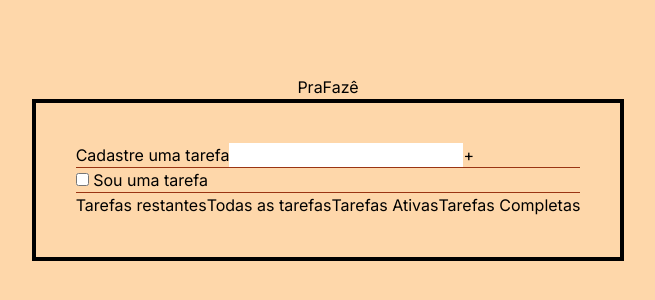
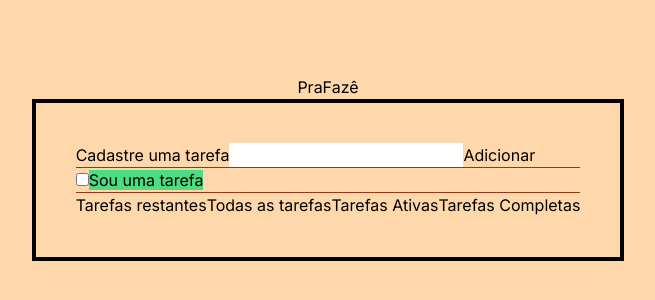
Before and after one commit to Silva015/pra-faze, a Next.js app: page / in a window 1280 px wide. Shown: the part 232-532 px from the top of the page, without its empty margins (312-967 px from the left). Built offline with nearby package versions, Linux system fonts and the light colour scheme.

Commit message:
tudo funcional sem filtros

```diff
--- a/src/app/page.tsx
+++ b/src/app/page.tsx
@@ -1,16 +1,76 @@
+"use client";
+import { useEffect, useState } from "react";
+
+interface Tarefa {
+  id: string;
+  nome: string;
+  status: boolean;
+}
+
 export default function Home() {
+  const [tarefaParaAdicionar, setTarefaParaAdicionar] = useState("");
+
+  const [tarefas, setTarefas] = useState([
+    { id: "0", nome: "Sou uma tarefa", status: false },
+  ]);
+
+  const [tarefasConcluidas, setTarefasConcluidas] = useState<Tarefa[]>([]);
+
+  const handleClick = (id: string, nome: string) => {
+    setTarefas([...tarefas, { id: id, nome: nome, status: false }]);
+  };
+
+  const handleChange = (event: any) => {
+    setTarefaParaAdicionar(event.target.value);
+  };
+
+  // make useEffect hook
+  useEffect(() => {
+    console.log(tarefasConcluidas);
+  }, [tarefasConcluidas]);
+
   return (
     <div className="h-screen flex items-center justify-center flex-col">
       <h1>PraFazê </h1> {/* colocar ícone depois */}
       <div className="p-10 border-4 border-black divide-y divide-orange-800">
         <div>
           <label htmlFor="-1"> Cadastre uma tarefa</label>
-          <input type="text" name="Cadastre uma tarefa" id="-1" />
-          <button>+</button>
+          <input type="text" onChange={handleChange} id="-1" />
+          <button
+            onClick={() =>
+              handleClick(
+                (parseInt(tarefas[tarefas.length - 1].id) + 1).toString(),
+                tarefaParaAdicionar
+              )
+            }
+          >
+            Adicionar
+          </button>
         </div>
         <div>
-          <input type="checkbox" name="Sou uma tarefa" id="0" />
-          <label htmlFor="0"> Sou uma tarefa</label>
+          <ul>
+            {tarefas.map((tarefa) => (
+              <li key={tarefa.id}>
+                <input
+                  type="checkbox"
+                  onClick={() => {
+                    tarefa.status = !tarefa.status;
+                    setTarefasConcluidas([...tarefasConcluidas, tarefa]);
+                  }}
+                />
+                {tarefa.status && (
+                  <label htmlFor={tarefa.id} className="line-through">
+                    {tarefa.nome}
+                  </label>
+                )}
+                {!tarefa.status && (
+                  <label className="bg-green-400" htmlFor={tarefa.id}>
+                    {tarefa.nome}
+                  </label>
+                )}
+              </li>
+            ))}
+          </ul>
         </div>
         <div className="flex flex-row">
           <button>Tarefas restantes</button>
```
